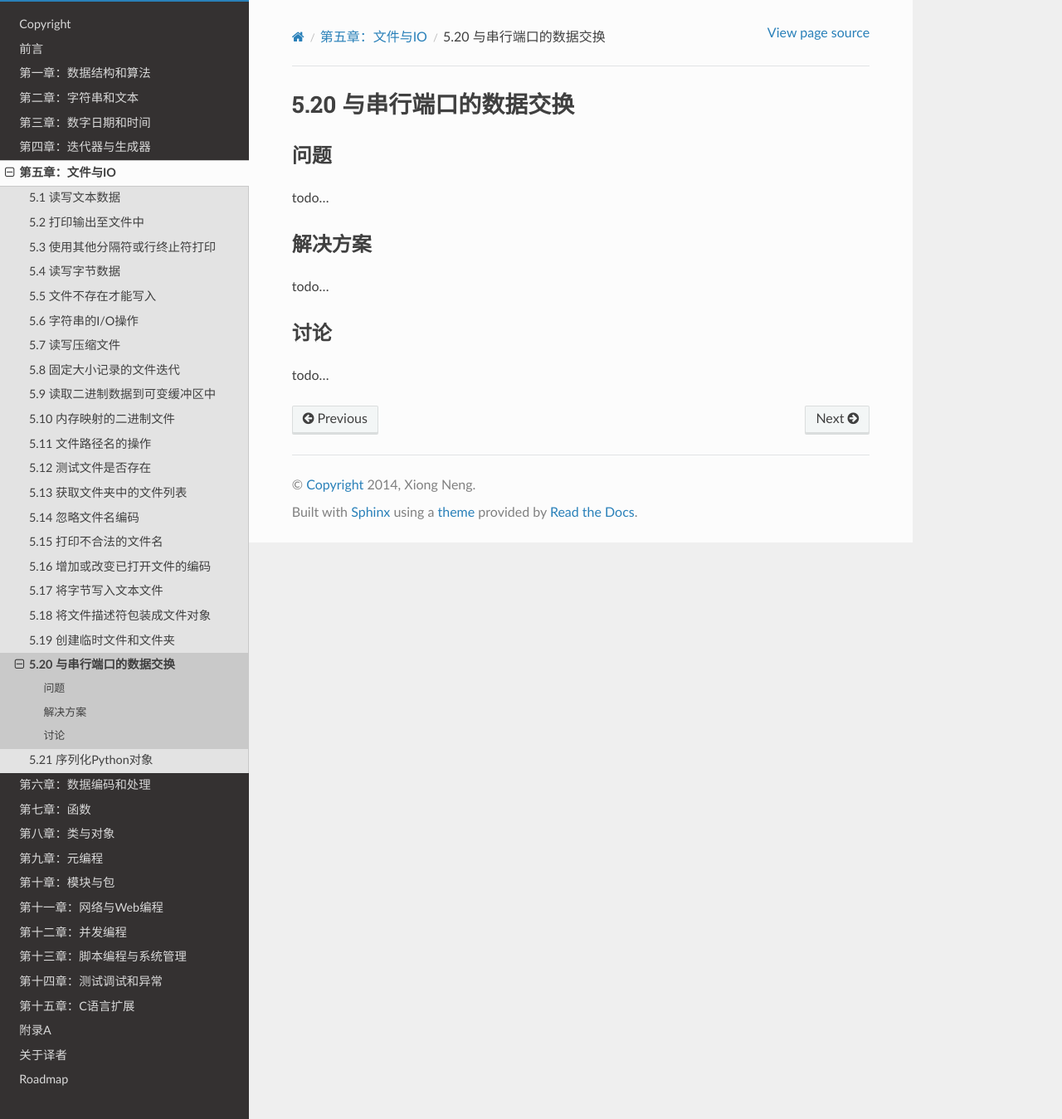
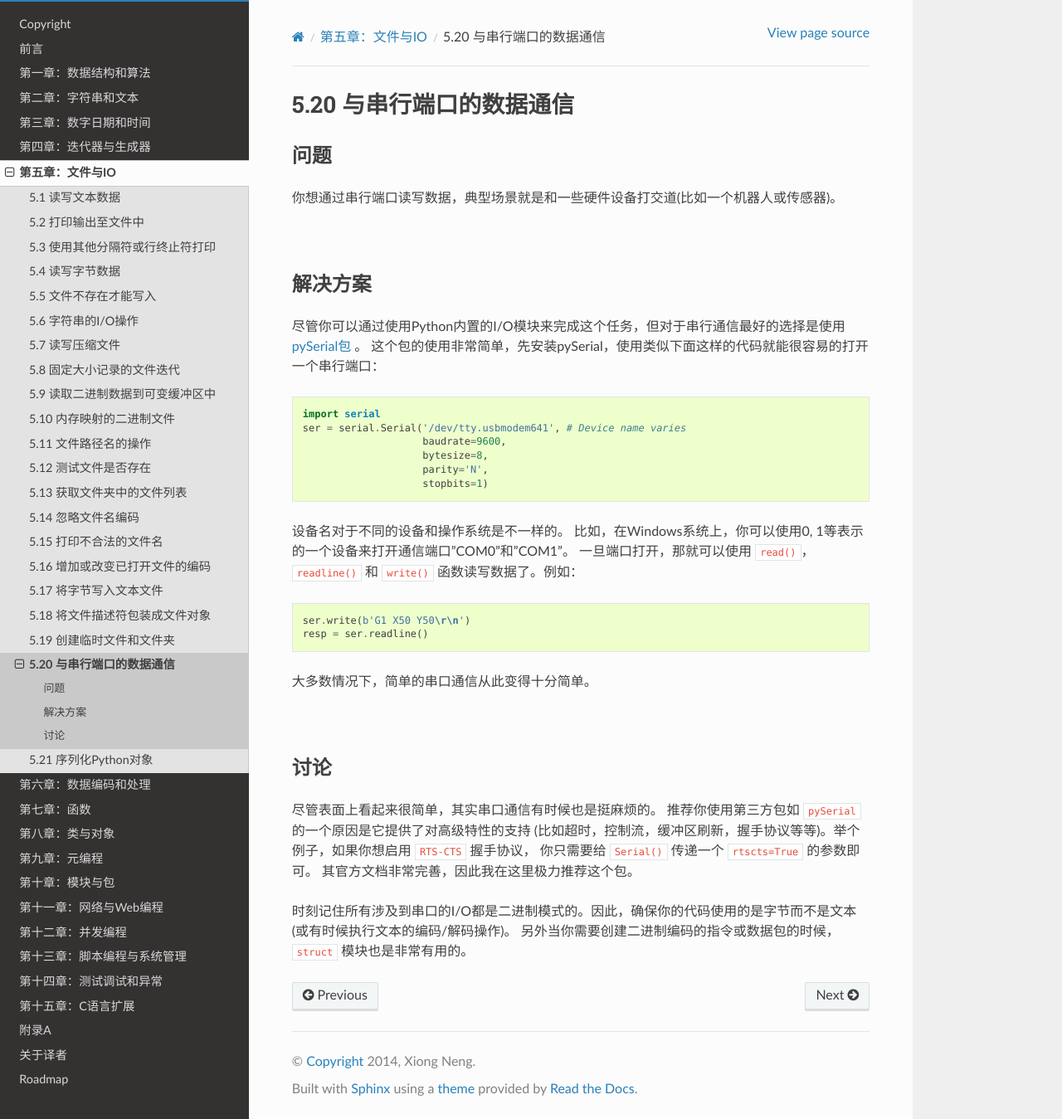
Before and after one commit to yidao620c/python3-cookbook, a Sphinx documentation site: the page built from source/c05/p20_communicating_with_serial_ports.rst, in a window 1280 px wide and 1349 px high. Shown: the whole window at 83% size. Built offline with Sphinx 7.4.7 and the Read the Docs theme 2.0.0, drawn with Linux system fonts in a browser that asks for light colours.

Commit message:
5.20小节完成

```diff
--- a/source/c05/p20_communicating_with_serial_ports.rst
+++ b/source/c05/p20_communicating_with_serial_ports.rst
@@ -1,18 +1,52 @@
 ==============================
-5.20 与串行端口的数据交换
+5.20 与串行端口的数据通信
 ==============================
 
 ----------
 问题
 ----------
-todo...
+你想通过串行端口读写数据，典型场景就是和一些硬件设备打交道(比如一个机器人或传感器)。
+
+|
 
 ----------
 解决方案
 ----------
-todo...
+尽管你可以通过使用Python内置的I/O模块来完成这个任务，但对于串行通信最好的选择是使用
+`pySerial包 <http://pyserial.sourceforge.net/>`_ 。
+这个包的使用非常简单，先安装pySerial，使用类似下面这样的代码就能很容易的打开一个串行端口：
+
+.. code-block:: python
+
+    import serial
+    ser = serial.Serial('/dev/tty.usbmodem641', # Device name varies
+                        baudrate=9600,
+                        bytesize=8,
+                        parity='N',
+                        stopbits=1)
+
+设备名对于不同的设备和操作系统是不一样的。
+比如，在Windows系统上，你可以使用0, 1等表示的一个设备来打开通信端口"COM0"和"COM1"。
+一旦端口打开，那就可以使用 ``read()``，``readline()`` 和 ``write()`` 函数读写数据了。例如：
+
+.. code-block:: python
+
+    ser.write(b'G1 X50 Y50\r\n')
+    resp = ser.readline()
+
+大多数情况下，简单的串口通信从此变得十分简单。
+
+|
 
 ----------
 讨论
 ----------
-todo...
+尽管表面上看起来很简单，其实串口通信有时候也是挺麻烦的。
+推荐你使用第三方包如 ``pySerial`` 的一个原因是它提供了对高级特性的支持
+(比如超时，控制流，缓冲区刷新，握手协议等等)。举个例子，如果你想启用 ``RTS-CTS`` 握手协议，
+你只需要给 ``Serial()`` 传递一个 ``rtscts=True`` 的参数即可。
+其官方文档非常完善，因此我在这里极力推荐这个包。
+
+时刻记住所有涉及到串口的I/O都是二进制模式的。因此，确保你的代码使用的是字节而不是文本
+(或有时候执行文本的编码/解码操作)。
+另外当你需要创建二进制编码的指令或数据包的时候，``struct`` 模块也是非常有用的。
```
Also changed, not shown: 1 other file.
